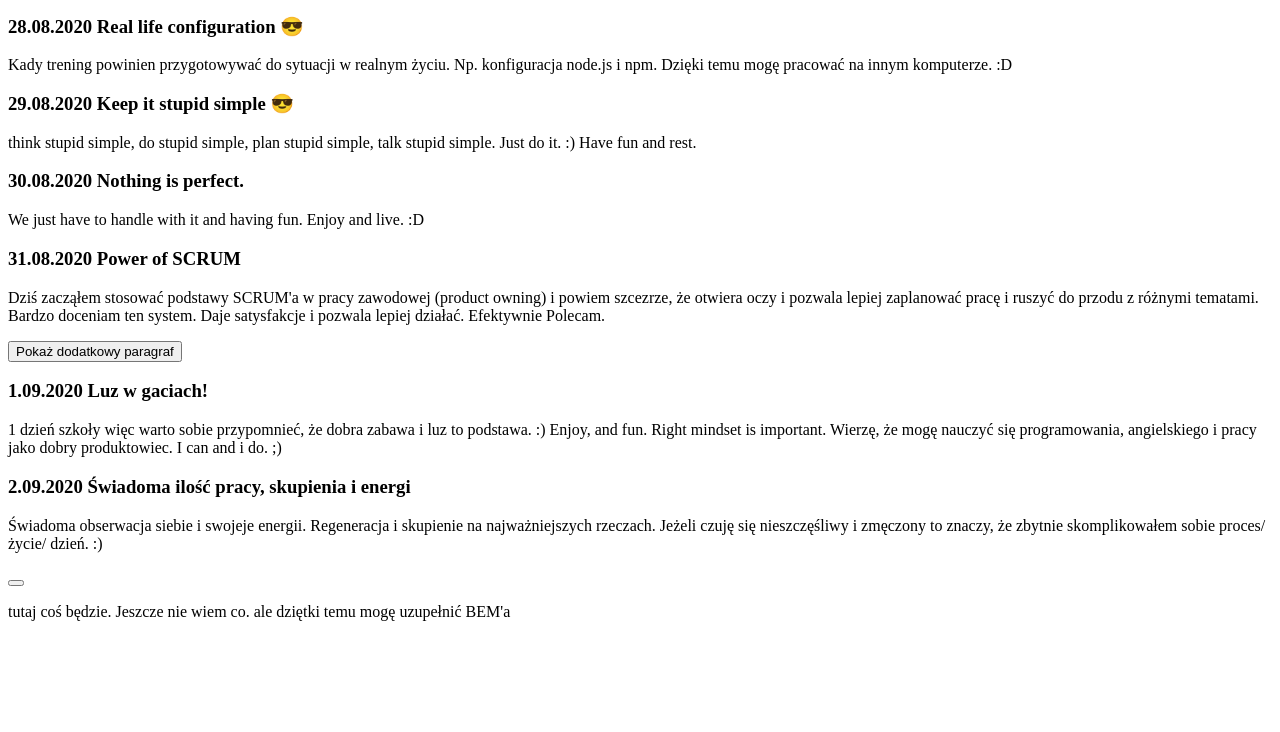
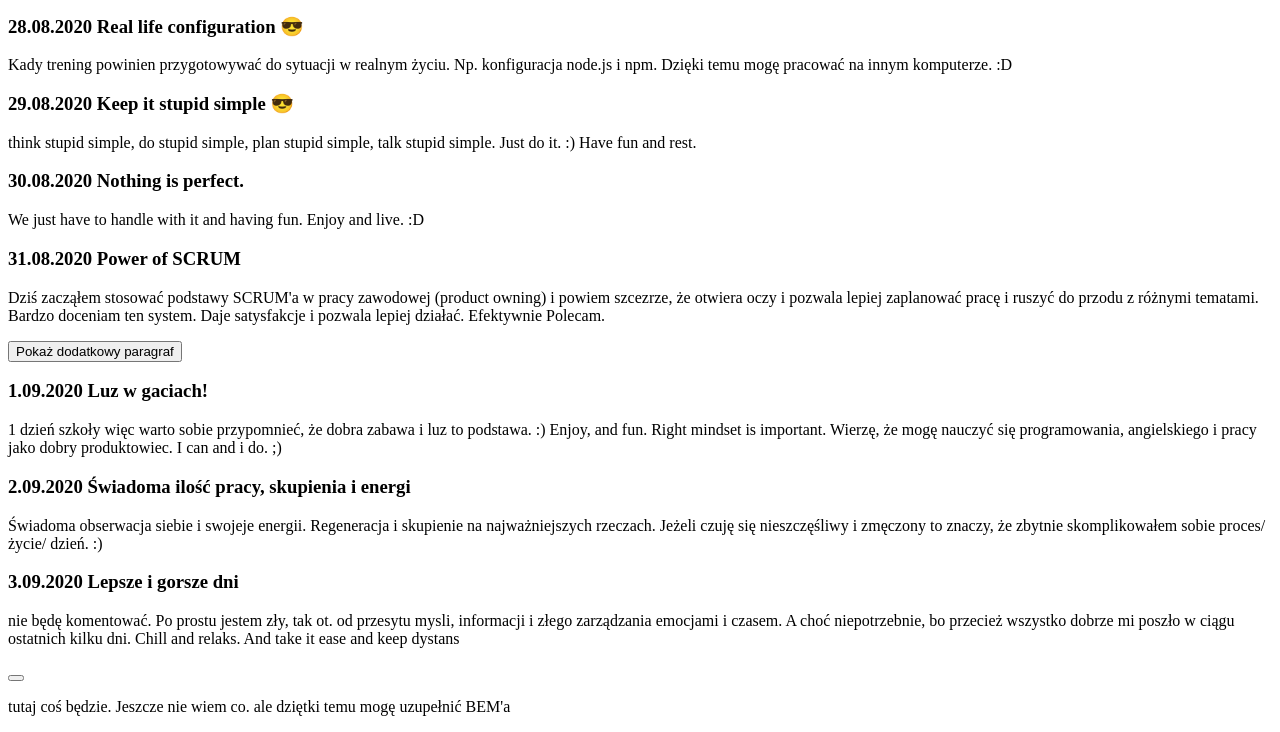
Before and after one commit to Arplay01/homepage-w, a plain HTML site: page src/pages/index.html in a window 1280 px wide. Shown: the part 5648-6380 px from the top of the page. Before the commit the page ends 6285 px from the top, so only its background shows below. Drawn offline with Linux system fonts and the light colour scheme.

Commit message:
added new article - 3.09.2020

```diff
--- a/src/pages/index.html
+++ b/src/pages/index.html
@@ -543,7 +543,10 @@ hamburgerButton.addEventListener('click', function () {
                 <p class="note__description">Świadoma obserwacja siebie i swojeje energii. Regeneracja i skupienie na
                     najważniejszych rzeczach. Jeżeli czuję się nieszczęśliwy i zmęczony to znaczy, że zbytnie
                     skomplikowałem sobie proces/ życie/ dzień. :)</p>
-
+            </article>
+            <article class="note note--box-model2">
+                <h3 class="note__title">3.09.2020 Lepsze i gorsze dni</h3>
+                <p class="note__description">nie będę komentować. Po prostu jestem zły, tak ot. od przesytu mysli, informacji i złego zarządzania emocjami i czasem. A choć niepotrzebnie, bo przecież wszystko dobrze mi poszło w ciągu ostatnich kilku dni. Chill and relaks. And take it ease and keep dystans</p>
             </article>
 
 
```
